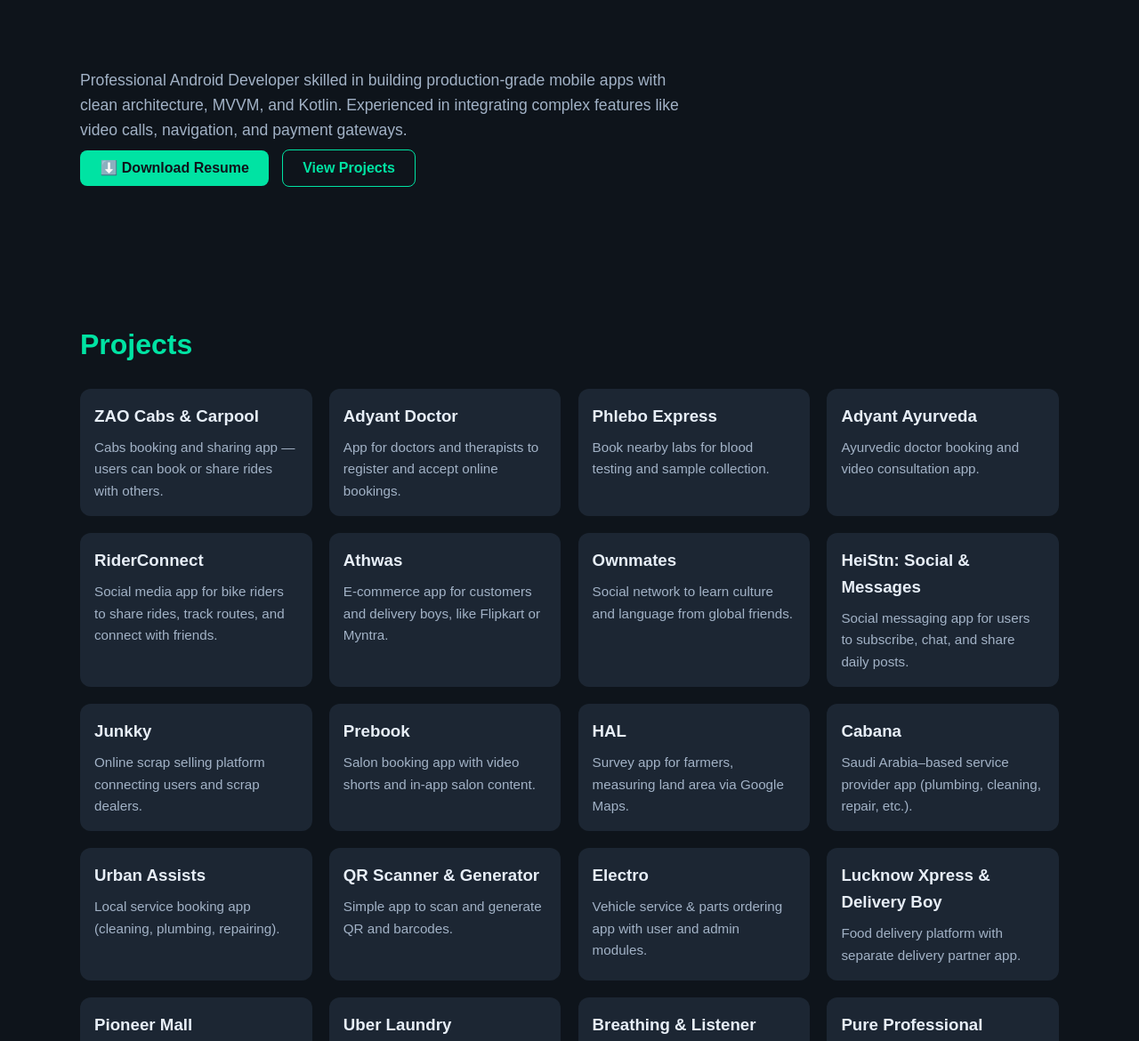
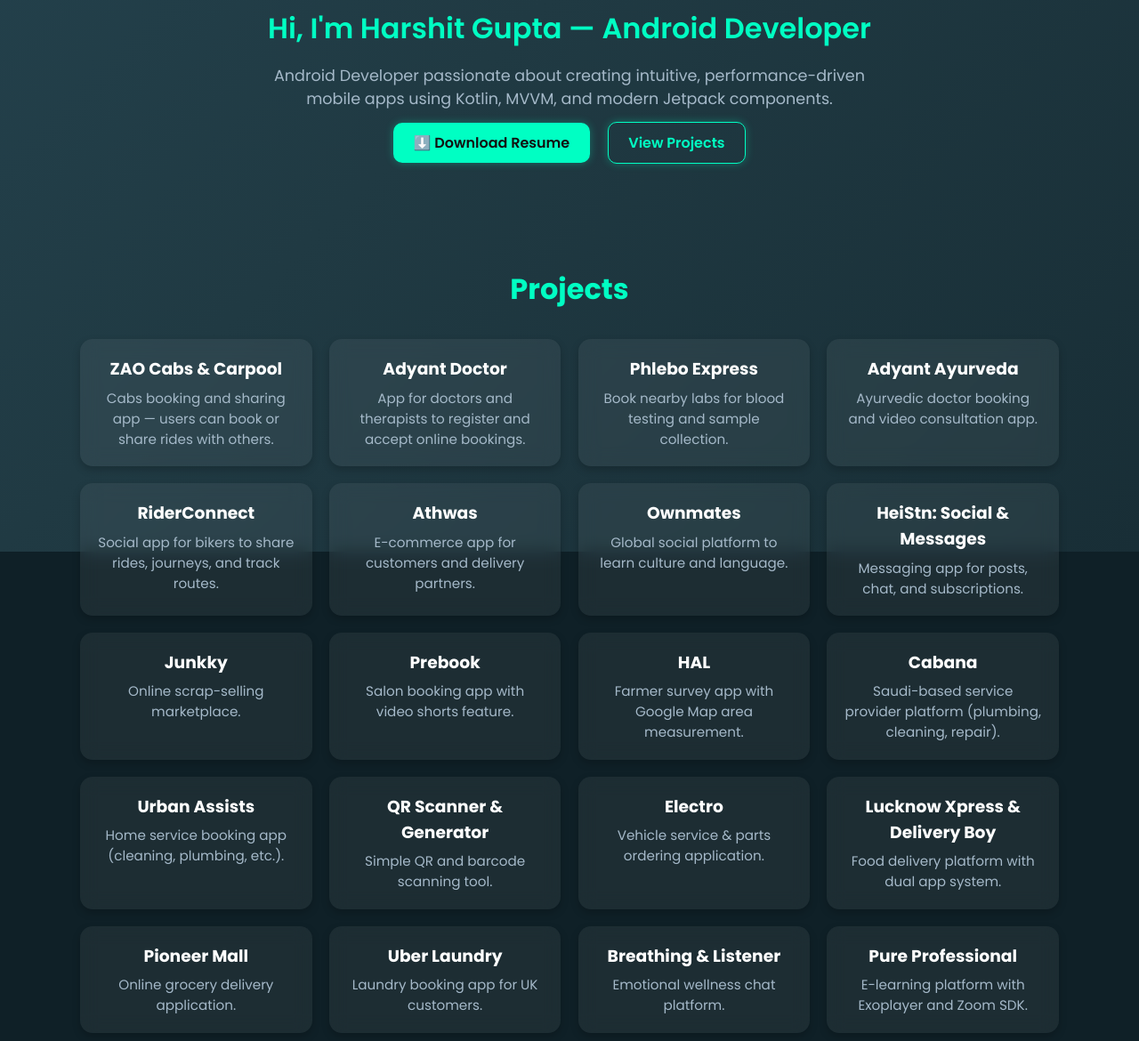
Before and after one commit to Harshit1404005/Harshit_dev.github.io, a plain HTML site: page index.html in a window 1280 px wide. Shown: the part 180-1350 px from the top of the page at 89% size. Drawn offline with Linux system fonts and the light colour scheme.

Commit message:
Added animated gradient portfolio design

```diff
--- a/assets/css/style.css
+++ b/assets/css/style.css
@@ -1,46 +1,150 @@
+@import url('https://fonts.googleapis.com/css2?family=Poppins:wght@300;400;500;600;700&display=swap');
+
 :root {
-  --bg: #0e141b;
-  --card: #1c2633;
-  --text: #e7eef7;
-  --muted: #a2b2c6;
-  --accent: #00e3a3;
+  --bg1: #0f2027;
+  --bg2: #203a43;
+  --bg3: #2c5364;
+  --card: rgba(255, 255, 255, 0.06);
+  --accent: #00ffc3;
+  --text: #ffffff;
+  --muted: #a5b9c9;
 }
-* { box-sizing: border-box; margin: 0; padding: 0; font-family: 'Poppins', sans-serif; }
 
-body { background: var(--bg); color: var(--text); line-height: 1.6; scroll-behavior: smooth; }
+* { margin: 0; padding: 0; box-sizing: border-box; font-family: 'Poppins', sans-serif; }
+
+body { color: var(--text); overflow-x: hidden; background: var(--bg1); min-height: 100vh; position: relative; }
+
+.bg {
+  position: fixed;
+  width: 100%;
+  height: 100%;
+  top: 0; left: 0;
+  z-index: -1;
+  background: linear-gradient(-45deg, var(--bg1), var(--bg2), var(--bg3), #182848);
+  background-size: 400% 400%;
+  animation: gradientMove 15s ease infinite;
+}
+
+@keyframes gradientMove {
+  0% { background-position: 0% 50%; }
+  50% { background-position: 100% 50%; }
+  100% { background-position: 0% 50%; }
+}
 
 .container { width: 90%; max-width: 1100px; margin: auto; }
 
-.header { background: rgba(255,255,255,0.05); padding: 1rem 0; position: sticky; top: 0; z-index: 100; backdrop-filter: blur(10px); }
+.header {
+  background: rgba(0,0,0,0.5);
+  backdrop-filter: blur(12px);
+  padding: 1rem 0;
+  position: sticky;
+  top: 0;
+  z-index: 10;
+  display: flex; justify-content: center;
+  box-shadow: 0 2px 12px rgba(0,0,0,0.2);
+}
+
 .logo { font-size: 1.5rem; font-weight: 700; color: var(--accent); }
-nav a { color: var(--muted); text-decoration: none; margin-left: 1rem; font-weight: 500; transition: color .2s; }
+nav a {
+  color: var(--muted);
+  text-decoration: none;
+  margin-left: 1rem;
+  font-weight: 500;
+  transition: color .2s;
+}
 nav a:hover { color: var(--accent); }
 
-.hero { display: flex; flex-direction: column; align-items: flex-start; justify-content: center; padding: 6rem 0; text-align: left; }
-.hero p { max-width: 700px; color: var(--muted); margin: 1rem 0; font-size: 1.1rem; }
-.btn { background: var(--accent); color: #0e141b; padding: 0.7rem 1.4rem; border-radius: 8px; font-weight: 600; text-decoration: none; transition: all .2s; margin-right: 10px; }
-.btn:hover { transform: translateY(-2px); }
-.btn.outline { background: transparent; border: 1px solid var(--accent); color: var(--accent); }
+.hero {
+  padding: 6rem 0 4rem;
+  text-align: center;
+}
+.typing {
+  font-size: 2rem;
+  color: var(--accent);
+  font-weight: 600;
+  margin-bottom: 1rem;
+  min-height: 2.5rem;
+}
+.subtitle {
+  color: var(--muted);
+  font-size: 1.1rem;
+  max-width: 700px;
+  margin: 0 auto 1.5rem;
+}
+.buttons { margin-top: 1rem; }
+.btn {
+  background: var(--accent);
+  color: #111;
+  padding: 0.7rem 1.4rem;
+  border-radius: 10px;
+  font-weight: 600;
+  text-decoration: none;
+  margin: 0 8px;
+  transition: all .3s ease;
+  box-shadow: 0 0 10px rgba(0,255,195,0.3);
+}
+.btn:hover { box-shadow: 0 0 20px rgba(0,255,195,0.7); transform: translateY(-2px); }
+.btn.outline {
+  background: transparent;
+  color: var(--accent);
+  border: 1px solid var(--accent);
+}
 
-.section { padding: 4rem 0; }
-h2 { font-size: 2rem; color: var(--accent); margin-bottom: 1.5rem; }
+.section { padding: 4rem 0; text-align: center; }
+h2 { font-size: 2rem; margin-bottom: 2rem; color: var(--accent); }
 
-.grid { display: grid; grid-template-columns: repeat(auto-fit, minmax(260px, 1fr)); gap: 1.2rem; }
-.card { background: var(--card); padding: 1rem; border-radius: 12px; transition: transform .2s, background .3s; }
-.card:hover { transform: translateY(-5px); background: #263344; }
-.card h3 { color: var(--text); margin-bottom: .5rem; }
+.grid {
+  display: grid;
+  grid-template-columns: repeat(auto-fit, minmax(250px, 1fr));
+  gap: 1.2rem;
+}
+.card {
+  background: var(--card);
+  padding: 1.2rem;
+  border-radius: 14px;
+  backdrop-filter: blur(10px);
+  box-shadow: 0 4px 10px rgba(0,0,0,0.2);
+  transition: transform .3s, box-shadow .3s;
+}
+.card:hover {
+  transform: translateY(-5px);
+  box-shadow: 0 0 20px rgba(0,255,195,0.4);
+}
+.card h3 { margin-bottom: .4rem; }
 .card p { color: var(--muted); font-size: .95rem; }
 
-.timeline { list-style: none; color: var(--muted); }
-.timeline li { margin-bottom: .8rem; }
+.timeline {
+  list-style: none;
+  color: var(--muted);
+  max-width: 700px;
+  margin: 0 auto;
+  text-align: left;
+}
+.timeline li { margin-bottom: 1rem; }
 
-.badges span { display: inline-block; background: var(--card); padding: .5rem .9rem; margin: .4rem; border-radius: 20px; font-size: .9rem; color: var(--accent); border: 1px solid rgba(255,255,255,0.1); }
+.badges {
+  display: flex;
+  flex-wrap: wrap;
+  justify-content: center;
+}
+.badges span {
+  background: var(--card);
+  border: 1px solid rgba(255,255,255,0.1);
+  border-radius: 20px;
+  padding: .6rem 1rem;
+  margin: .3rem;
+  color: var(--accent);
+  font-weight: 500;
+}
 
-.footer { text-align: center; padding: 2rem 0; background: rgba(255,255,255,0.03); color: var(--muted); margin-top: 3rem; border-top: 1px solid rgba(255,255,255,0.1); }
+.footer {
+  text-align: center;
+  padding: 2rem 0;
+  color: var(--muted);
+  font-size: .9rem;
+  border-top: 1px solid rgba(255,255,255,0.1);
+}
 
-.typing { font-size: 2rem; font-weight: 600; color: var(--accent); min-height: 2.5rem; }
-
-@media (max-width: 768px) {
-  nav { display: none; }
-  .hero { padding: 3rem 0; }
+@media (max-width:768px){
+  nav { display:none; }
 }
--- a/assets/js/main.js
+++ b/assets/js/main.js
@@ -1,12 +1,11 @@
-// theme toggle + year
-const themeToggle = document.getElementById('themeToggle');
-const root = document.documentElement;
-const stored = localStorage.getItem('theme');
-if(stored === 'light') document.documentElement.classList.add('light');
-
-themeToggle.addEventListener('click', () => {
-  const isLight = document.documentElement.classList.toggle('light');
-  localStorage.setItem('theme', isLight ? 'light' : 'dark');
-});
-
-document.getElementById('year').textContent = new Date().getFullYear();
+const text = "Hi, I'm Harshit Gupta — Android Developer";
+let idx = 0;
+function type() {
+  if (idx < text.length) {
+    document.getElementById("typing").innerHTML += text.charAt(idx);
+    idx++;
+    setTimeout(type, 60);
+  }
+}
+window.onload = type;
+document.getElementById("year").textContent = new Date().getFullYear();
--- a/index.html
+++ b/index.html
@@ -7,6 +7,7 @@
   <link rel="stylesheet" href="assets/css/style.css" />
 </head>
 <body>
+  <div class="bg"></div> <!-- animated gradient background -->
   <header class="header">
     <div class="container">
       <h1 class="logo">Harshit Gupta</h1>
@@ -23,9 +24,8 @@
   <section class="hero" id="about">
     <div class="container">
       <h2 class="typing" id="typing"></h2>
-      <p>
-        Professional Android Developer skilled in building production-grade mobile apps with clean architecture,
-        MVVM, and Kotlin. Experienced in integrating complex features like video calls, navigation, and payment gateways.
+      <p class="subtitle">
+        Android Developer passionate about creating intuitive, performance-driven mobile apps using Kotlin, MVVM, and modern Jetpack components.
       </p>
       <div class="buttons">
         <a href="HarshitGuptaResume_1Aug2025.pdf" class="btn" download>⬇️ Download Resume</a>
@@ -37,28 +37,29 @@
   <section id="projects" class="section container">
     <h2>Projects</h2>
     <div class="grid">
+      <!-- --- list of projects --- -->
       <article class="card"><h3>ZAO Cabs & Carpool</h3><p>Cabs booking and sharing app — users can book or share rides with others.</p></article>
       <article class="card"><h3>Adyant Doctor</h3><p>App for doctors and therapists to register and accept online bookings.</p></article>
       <article class="card"><h3>Phlebo Express</h3><p>Book nearby labs for blood testing and sample collection.</p></article>
       <article class="card"><h3>Adyant Ayurveda</h3><p>Ayurvedic doctor booking and video consultation app.</p></article>
-      <article class="card"><h3>RiderConnect</h3><p>Social media app for bike riders to share rides, track routes, and connect with friends.</p></article>
-      <article class="card"><h3>Athwas</h3><p>E-commerce app for customers and delivery boys, like Flipkart or Myntra.</p></article>
-      <article class="card"><h3>Ownmates</h3><p>Social network to learn culture and language from global friends.</p></article>
-      <article class="card"><h3>HeiStn: Social & Messages</h3><p>Social messaging app for users to subscribe, chat, and share daily posts.</p></article>
-      <article class="card"><h3>Junkky</h3><p>Online scrap selling platform connecting users and scrap dealers.</p></article>
-      <article class="card"><h3>Prebook</h3><p>Salon booking app with video shorts and in-app salon content.</p></article>
-      <article class="card"><h3>HAL</h3><p>Survey app for farmers, measuring land area via Google Maps.</p></article>
-      <article class="card"><h3>Cabana</h3><p>Saudi Arabia–based service provider app (plumbing, cleaning, repair, etc.).</p></article>
-      <article class="card"><h3>Urban Assists</h3><p>Local service booking app (cleaning, plumbing, repairing).</p></article>
-      <article class="card"><h3>QR Scanner & Generator</h3><p>Simple app to scan and generate QR and barcodes.</p></article>
-      <article class="card"><h3>Electro</h3><p>Vehicle service & parts ordering app with user and admin modules.</p></article>
-      <article class="card"><h3>Lucknow Xpress & Delivery Boy</h3><p>Food delivery platform with separate delivery partner app.</p></article>
-      <article class="card"><h3>Pioneer Mall</h3><p>Online grocery shopping application.</p></article>
-      <article class="card"><h3>Uber Laundry</h3><p>Laundry booking app for UK-based users.</p></article>
-      <article class="card"><h3>Breathing & Listener</h3><p>Emotional wellness app connecting users to listeners for life conversations.</p></article>
-      <article class="card"><h3>Pure Professional</h3><p>E-learning app with video playback, subtitles, and live classes.</p></article>
-      <article class="card"><h3>Legal Yogi</h3><p>Startup service platform for legal, marketing, and business growth tools.</p></article>
-      <article class="card"><h3>Thirtymins (User, Store, Rider)</h3><p>UK-based food ordering ecosystem (3 apps) — optimized performance, fixed crashes, and improved UX.</p></article>
+      <article class="card"><h3>RiderConnect</h3><p>Social app for bikers to share rides, journeys, and track routes.</p></article>
+      <article class="card"><h3>Athwas</h3><p>E-commerce app for customers and delivery partners.</p></article>
+      <article class="card"><h3>Ownmates</h3><p>Global social platform to learn culture and language.</p></article>
+      <article class="card"><h3>HeiStn: Social & Messages</h3><p>Messaging app for posts, chat, and subscriptions.</p></article>
+      <article class="card"><h3>Junkky</h3><p>Online scrap-selling marketplace.</p></article>
+      <article class="card"><h3>Prebook</h3><p>Salon booking app with video shorts feature.</p></article>
+      <article class="card"><h3>HAL</h3><p>Farmer survey app with Google Map area measurement.</p></article>
+      <article class="card"><h3>Cabana</h3><p>Saudi-based service provider platform (plumbing, cleaning, repair).</p></article>
+      <article class="card"><h3>Urban Assists</h3><p>Home service booking app (cleaning, plumbing, etc.).</p></article>
+      <article class="card"><h3>QR Scanner & Generator</h3><p>Simple QR and barcode scanning tool.</p></article>
+      <article class="card"><h3>Electro</h3><p>Vehicle service & parts ordering application.</p></article>
+      <article class="card"><h3>Lucknow Xpress & Delivery Boy</h3><p>Food delivery platform with dual app system.</p></article>
+      <article class="card"><h3>Pioneer Mall</h3><p>Online grocery delivery application.</p></article>
+      <article class="card"><h3>Uber Laundry</h3><p>Laundry booking app for UK customers.</p></article>
+      <article class="card"><h3>Breathing & Listener</h3><p>Emotional wellness chat platform.</p></article>
+      <article class="card"><h3>Pure Professional</h3><p>E-learning platform with Exoplayer and Zoom SDK.</p></article>
+      <article class="card"><h3>Legal Yogi</h3><p>Startup support platform offering legal & business services.</p></article>
+      <article class="card"><h3>Thirtymins (User / Store / Rider)</h3><p>UK food delivery system optimized for performance and analytics.</p></article>
     </div>
   </section>
 
@@ -74,9 +75,10 @@
   <section id="skills" class="section container">
     <h2>Skills</h2>
     <div class="badges">
-      <span>Kotlin</span><span>Java</span><span>Jetpack</span><span>MVVM</span><span>Retrofit</span><span>Room DB</span>
-      <span>Coroutines</span><span>Firebase</span><span>Agora SDK</span><span>Mapbox</span><span>Google Maps</span>
-      <span>Razorpay</span><span>Zoom SDK</span><span>Banuba VE</span><span>Flutter</span>
+      <span>Kotlin</span><span>Java</span><span>Jetpack</span><span>MVVM</span><span>Retrofit</span>
+      <span>Room DB</span><span>Coroutines</span><span>Firebase</span><span>Agora SDK</span>
+      <span>Mapbox</span><span>Google Maps</span><span>Razorpay</span><span>Zoom SDK</span>
+      <span>Banuba VE</span><span>Flutter</span>
     </div>
   </section>
 
```
